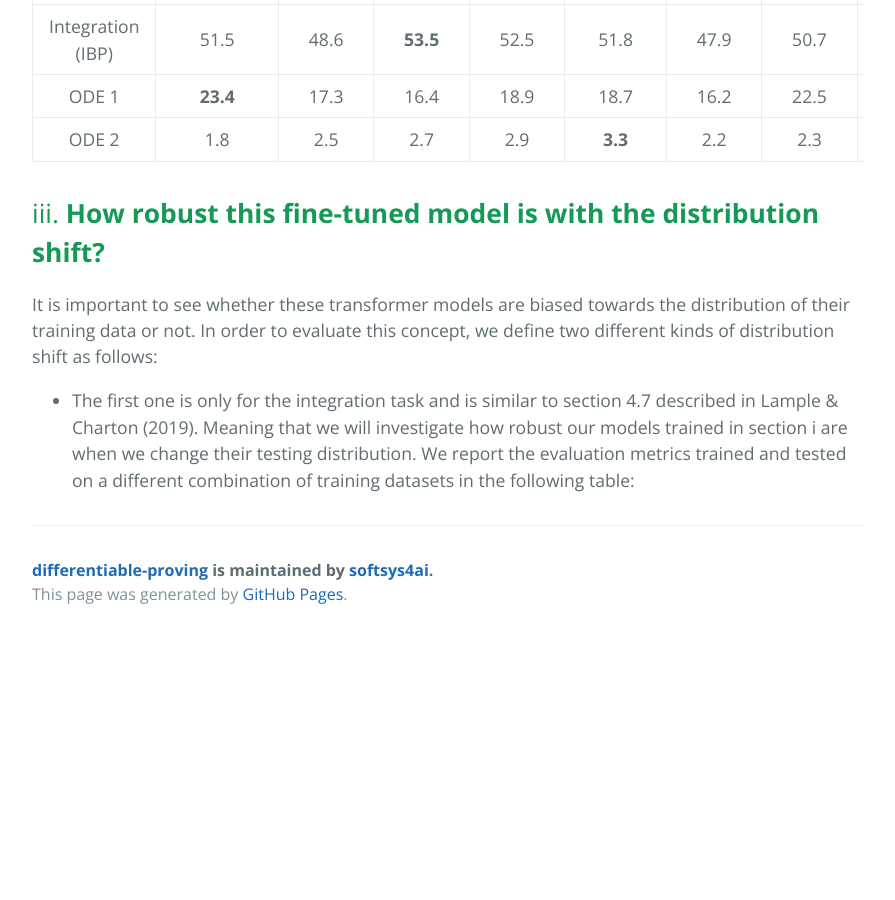
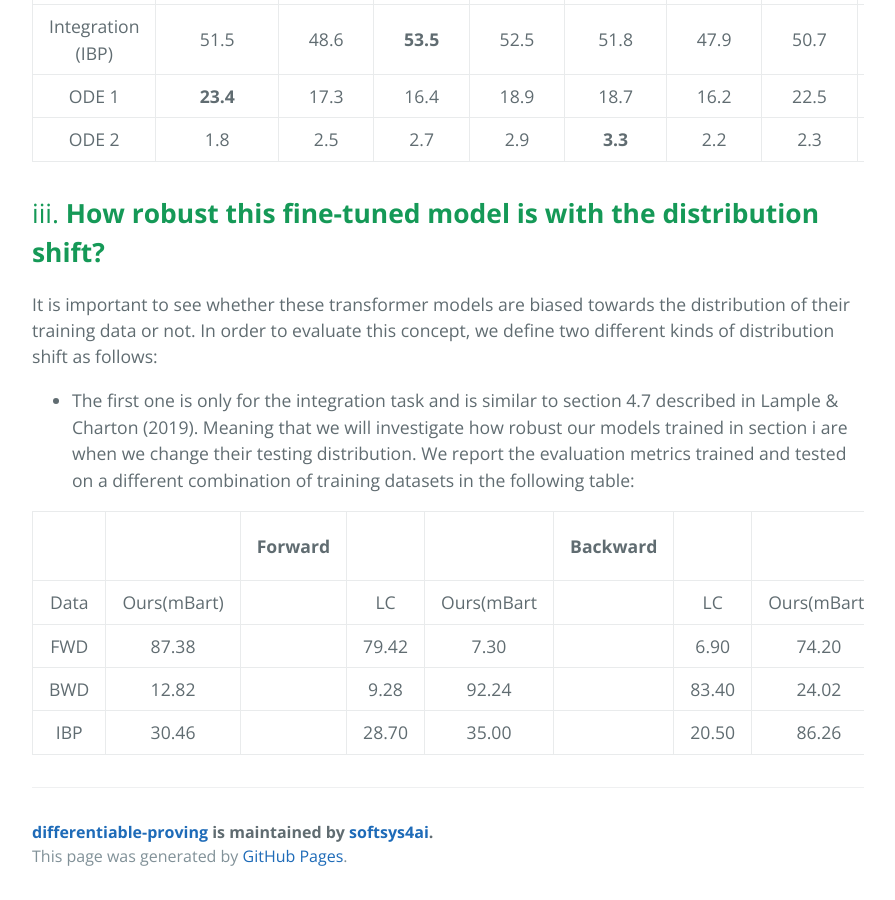
Before and after one commit to softsys4ai/differentiable-proving, a Jekyll site: the page built from index.md, in a window 1280 px wide and 900 px high, scrolled down 2919 px. Shown: the whole window, without its empty margins (192-1087 px from the left). Built offline with Jekyll 4.4.1, drawn with Linux system fonts in a browser that asks for light colours; before the commit the page ends 3557 px from its top, so only the background shows below that.

Commit message:
added distribution 1

```diff
--- a/index.md
+++ b/index.md
@@ -72,3 +72,10 @@
 models trained in section i are when we change their testing distribution. We report the
 evaluation metrics trained and tested on a different combination of training datasets
 in the following table:
+
+|  |  | Forward |  |  | Backward |  |  | Integration by parts |  |
+|:---:|:---:|:---:|:---:|:---:|:---:|:---:|:---:|:---:|:---:|
+| Data | Ours(mBart) |  | LC | Ours(mBart |  | LC | Ours(mBart) |  | LC |
+| FWD | 87.38 |  | 79.42 | 7.30 |  | 6.90 | 74.20 |  | 74.10 |
+| BWD | 12.82 |  | 9.28 | 92.24 |  | 83.40 | 24.02 |  | 17.60 |
+| IBP | 30.46 |  | 28.70 | 35.00 |  | 20.50 | 86.26 |  | 87.44 |
```
